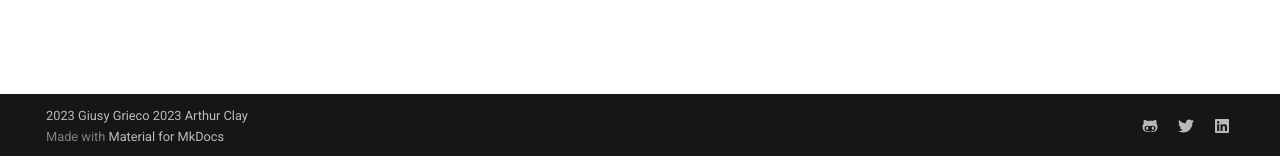
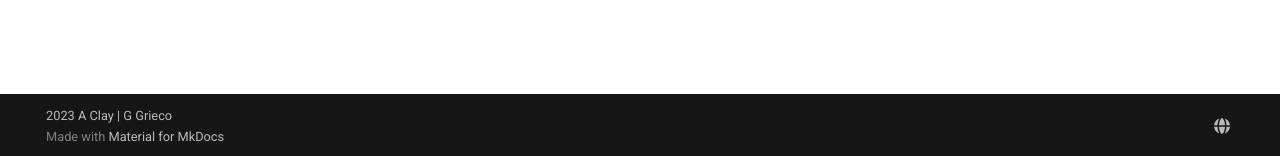
Before and after one commit to OSMDevTest/OSM, an MkDocs documentation site: the page built from docs/index.md, in a window 1280 px wide. Shown: the part 741-897 px from the top of the page. Built offline with MkDocs 1.6.1 and Material for MkDocs 9.7.7, drawn with Linux system fonts in a browser that asks for light colours.

Commit message:
Update mkdocs.yml

```diff
--- a/mkdocs.yml
+++ b/mkdocs.yml
@@ -30,15 +30,8 @@ theme:
 
 extra:
   social:
-    - icon: fontawesome/brands/github-alt
+    - icon: fontawesome/solid/globe
       link: https://github.com/james-willett
-    - icon: fontawesome/brands/twitter
-      link: https://twitter.com/TheJamesWillett
-    - icon: fontawesome/brands/linkedin
-      link: https://www.linkedin.com/in/willettjames/
-
-
-
 
 markdown_extensions:
   - pymdownx.highlight:
@@ -59,5 +52,4 @@ markdown_extensions:
 
 
 copyright:
-  2023 Giusy Grieco
-  2023 Arthur Clay
+  2023 A Clay | G Grieco
```
